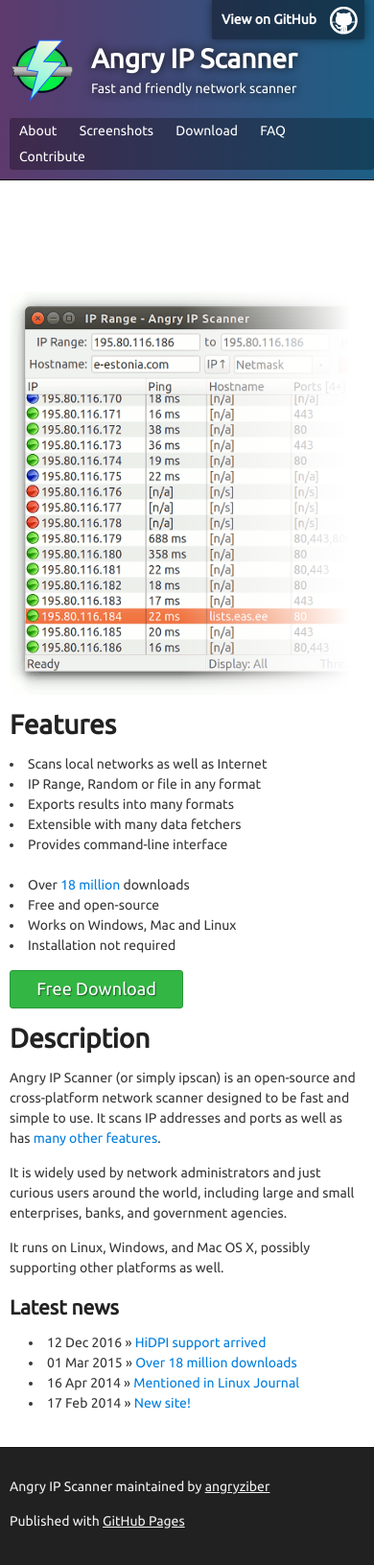
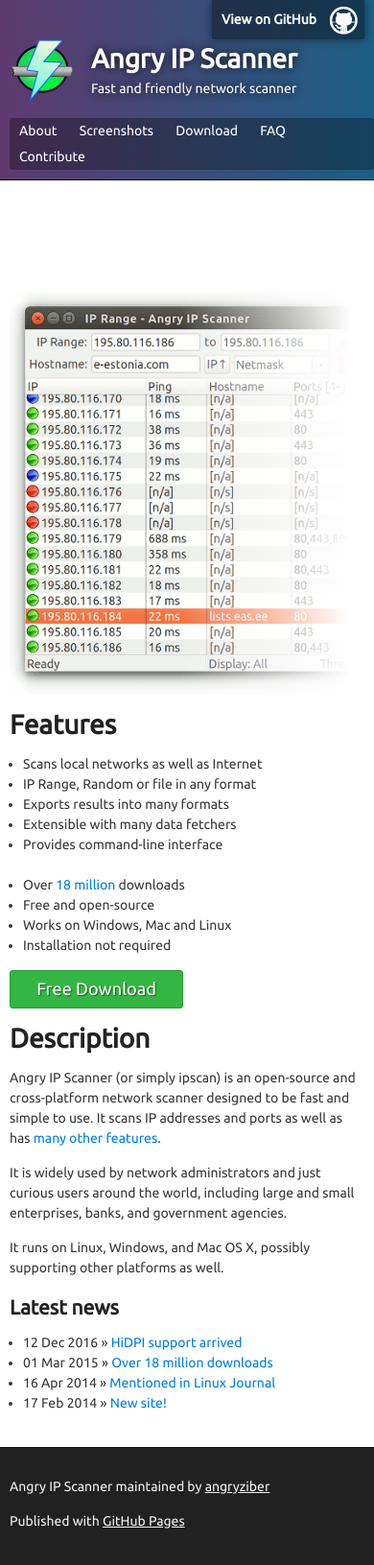
Before and after one commit to angryip/ipscan, a Jekyll site: the page built from index.html, in a window 390 px wide. Shown: the whole page at 96% size. Built offline with Jekyll 4.4.1, drawn with Linux system fonts in a browser that asks for light colours.

Commit message:
better breakpoint

```diff
--- a/css/main.css
+++ b/css/main.css
@@ -194,17 +194,13 @@
 }
 
 ul {
-  list-style: inside;
-  padding-left: 20px;
-}
-
-#home ul {
-  padding-left: 0;
+  list-style: outside;
+  padding-left: 1em;
 }
 
 ol {
   list-style: decimal inside;
-  padding-left: 20px;
+  padding-left: 1em;
 }
 
 dl dt {
@@ -212,12 +208,12 @@
 }
 
 dl dd {
-  padding-left: 20px;
+  padding-left: 1em;
   font-style: italic;
 }
 
 dl p {
-  padding-left: 20px;
+  padding-left: 1em;
   font-style: italic;
 }
 
@@ -490,7 +486,7 @@
   }
 }
 
-@media screen and (max-width: 570px) {
+@media screen and (max-width: 625px) {
   body {
     font-size:14px;
   }
```
